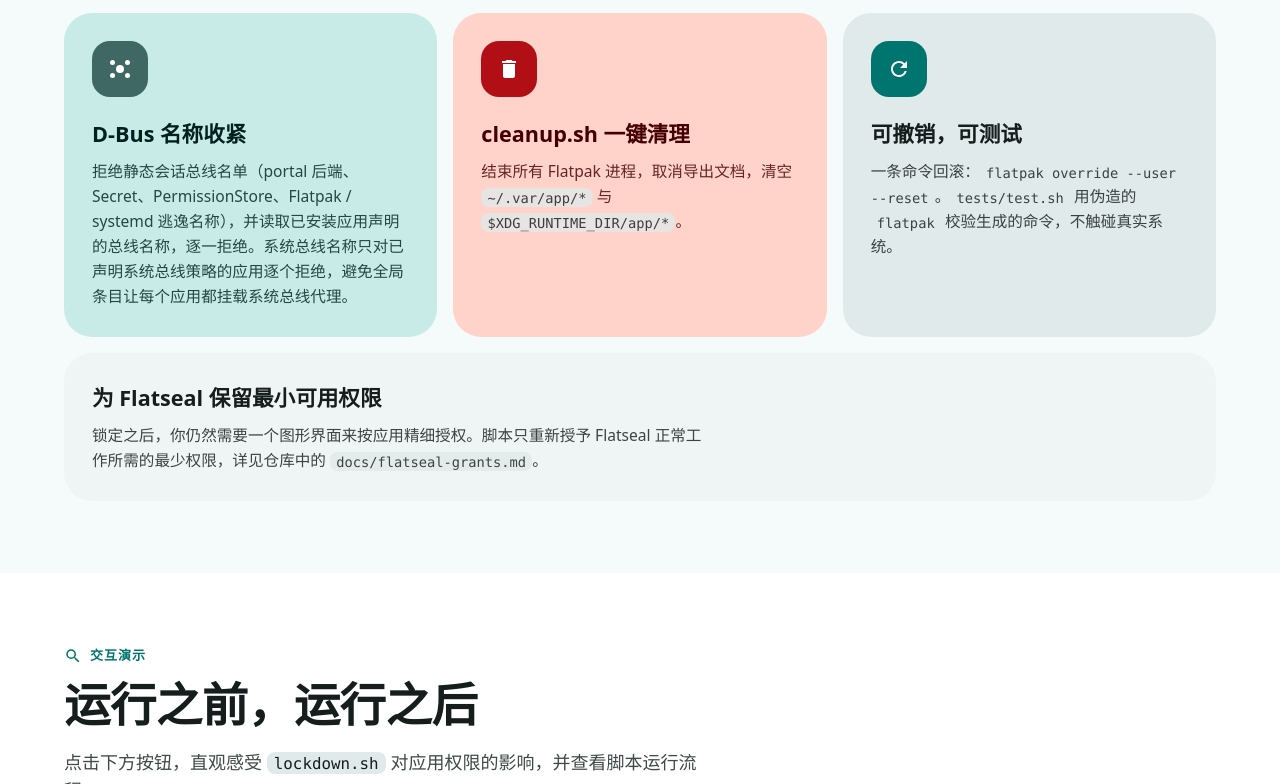
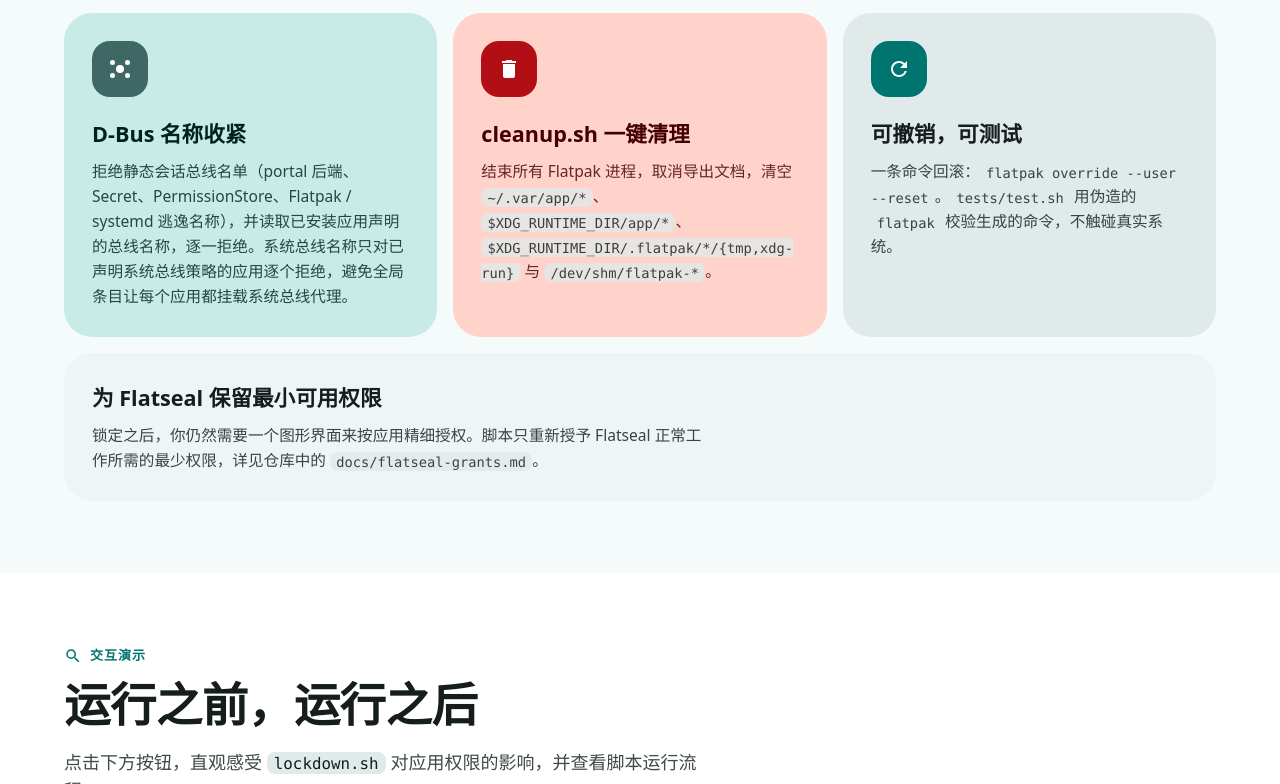
Before and after one commit to lingyicute/harden-flatpak, a plain HTML site: page introduce-website/index.html in a window 1280 px wide. Shown: the part 1417-2201 px from the top of the page. Drawn offline with Linux system fonts and the light colour scheme.

Commit message:
cleanup: also wipe per-app /dev/shm/flatpak-* directories
Apps run with per-app-dev-shm leave app-writable data there.

```diff
--- a/introduce-website/index.html
+++ b/introduce-website/index.html
@@ -422,7 +422,7 @@
         <article class="card c-d t-error rv">
           <div class="ico"><svg class="i"><use href="#i-delete"/></svg></div>
           <h3>cleanup.sh 一键清理</h3>
-          <p>结束所有 Flatpak 进程，取消导出文档，清空 <code>~/.var/app/*</code> 与 <code>$XDG_RUNTIME_DIR/app/*</code>。</p>
+          <p>结束所有 Flatpak 进程，取消导出文档，清空 <code>~/.var/app/*</code>、<code>$XDG_RUNTIME_DIR/app/*</code>、<code>$XDG_RUNTIME_DIR/.flatpak/*/{tmp,xdg-run}</code> 与 <code>/dev/shm/flatpak-*</code>。</p>
         </article>
         <article class="card c-e t-neutral rv">
           <div class="ico"><svg class="i"><use href="#i-refresh"/></svg></div>
@@ -726,6 +726,7 @@
       ['','→ 取消导出文档'],
       ['','→ 清空 ~/.var/app/*'],
       ['','→ 清空 $XDG_RUNTIME_DIR/app/*'],
+      ['','→ 清空 $XDG_RUNTIME_DIR/.flatpak/*/{tmp,xdg-run} 与 /dev/shm/flatpak-*'],
       ['dm','i Portal 决定仅显示，不会删除：flatpak permissions'],
       ['ok','✔ 清理完毕']
     ],
```
Also changed, not shown: 3 other files.
